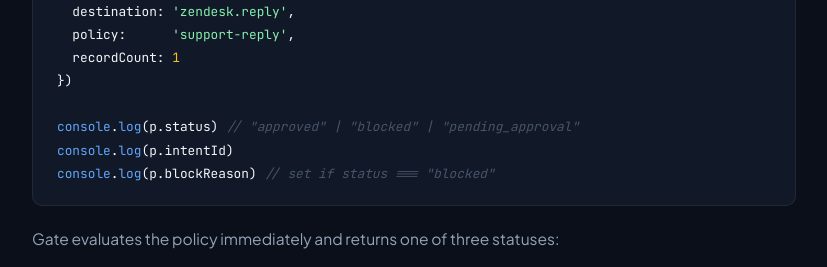
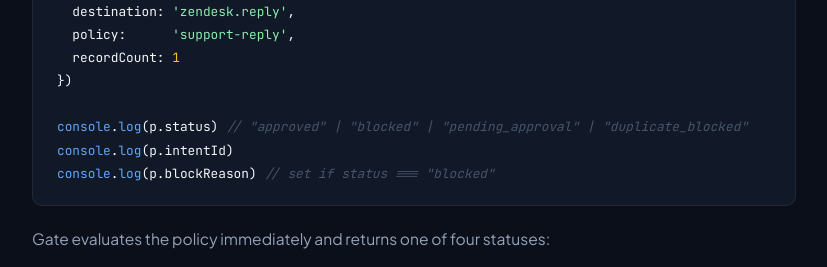
Before and after one commit to cgallic/zehrava-gate, a plain HTML site: page landing/docs/index.html in a window 1280 px wide. Shown: the part 2446-2713 px from the top of the page, without its empty margins (276-1103 px from the left). Drawn offline with Linux system fonts and the light colour scheme.

Commit message:
docs: five more precision fixes
- 'three statuses' → 'four statuses' (approved|blocked|pending_approval|duplicate_blocked)
- p.status inline comment: add duplicate_blocked
- scheduled filter value: kept (real state) + added clarifying note
  '(scheduled = execution order issued, worker not yet reported.)'
- Audit example: align all eventType values to same column width (21 chars)
  proposed/approved now padded to match execution_requested/execution_succeeded

```diff
--- a/landing/docs/index.html
+++ b/landing/docs/index.html
@@ -389,10 +389,10 @@ zehrava-gate --port 4000</pre>
   recordCount: <span class="n">1</span>
 })
 
-<span class="fn">console</span>.<span class="fn">log</span>(p.status) <span class="cm">// "approved" | "blocked" | "pending_approval"</span>
+<span class="fn">console</span>.<span class="fn">log</span>(p.status) <span class="cm">// "approved" | "blocked" | "pending_approval" | "duplicate_blocked"</span>
 <span class="fn">console</span>.<span class="fn">log</span>(p.intentId)
 <span class="fn">console</span>.<span class="fn">log</span>(p.blockReason) <span class="cm">// set if status === "blocked"</span></pre>
-    <p>Gate evaluates the policy immediately and returns one of three statuses:</p>
+    <p>Gate evaluates the policy immediately and returns one of four statuses:</p>
     <ul>
       <li><span class="status status-approved">approved</span> — passed all rules, within auto-approve threshold. Safe to request execution.</li>
       <li><span class="status status-blocked">blocked</span> — violated a policy rule. Do not proceed. Check <code>blockReason</code>.</li>
@@ -637,7 +637,7 @@ zehrava-gate --port 4000</pre>
       <div class="table-scroll"><table class="field-table">
         <thead><tr><th>Param</th><th>Type</th><th>Description</th></tr></thead>
         <tbody>
-          <tr><td>status</td><td>string</td><td>Filter: <code>pending_approval</code> · <code>approved</code> · <code>blocked</code> · <code>scheduled</code> · <code>succeeded</code> · <code>failed</code> · <code>expired</code>. Omit for all.</td></tr>
+          <tr><td>status</td><td>string</td><td>Filter: <code>pending_approval</code> · <code>approved</code> · <code>blocked</code> · <code>scheduled</code> · <code>succeeded</code> · <code>failed</code> · <code>expired</code>. Omit for all. (<code>scheduled</code> = execution order issued, worker not yet reported.)</td></tr>
           <tr><td>limit</td><td>number</td><td>Max results. Default: 50.</td></tr>
         </tbody>
       </table></div>
@@ -749,11 +749,11 @@ zehrava-gate --port 4000</pre>
       <hr>
       <p><strong>Authentication:</strong> <code>Authorization: Bearer &lt;apiKey&gt;</code></p>
       <pre><span class="val">[
-  { "eventType": "proposed",       "actor": "my-crm-agent", "createdAt": "..." },
-  { "eventType": "policy_checked", "actor": "system",       "metadata": { "result": "approved", "risk_score": 0.42 } },
-  { "eventType": "approved",        "actor": "system",       "createdAt": "..." },
+  { "eventType": "proposed",            "actor": "my-crm-agent", "createdAt": "..." },
+  { "eventType": "policy_checked",      "actor": "system",       "metadata": { "result": "approved", "risk_score": 0.42 } },
+  { "eventType": "approved",            "actor": "system",       "createdAt": "..." },
   { "eventType": "execution_requested", "actor": "my-crm-agent", "createdAt": "..." },
-  { "eventType": "execution_succeeded", "actor": "worker",  "createdAt": "..." }
+  { "eventType": "execution_succeeded", "actor": "worker",       "createdAt": "..." }
 ]</span></pre>
     </div>
 
```
